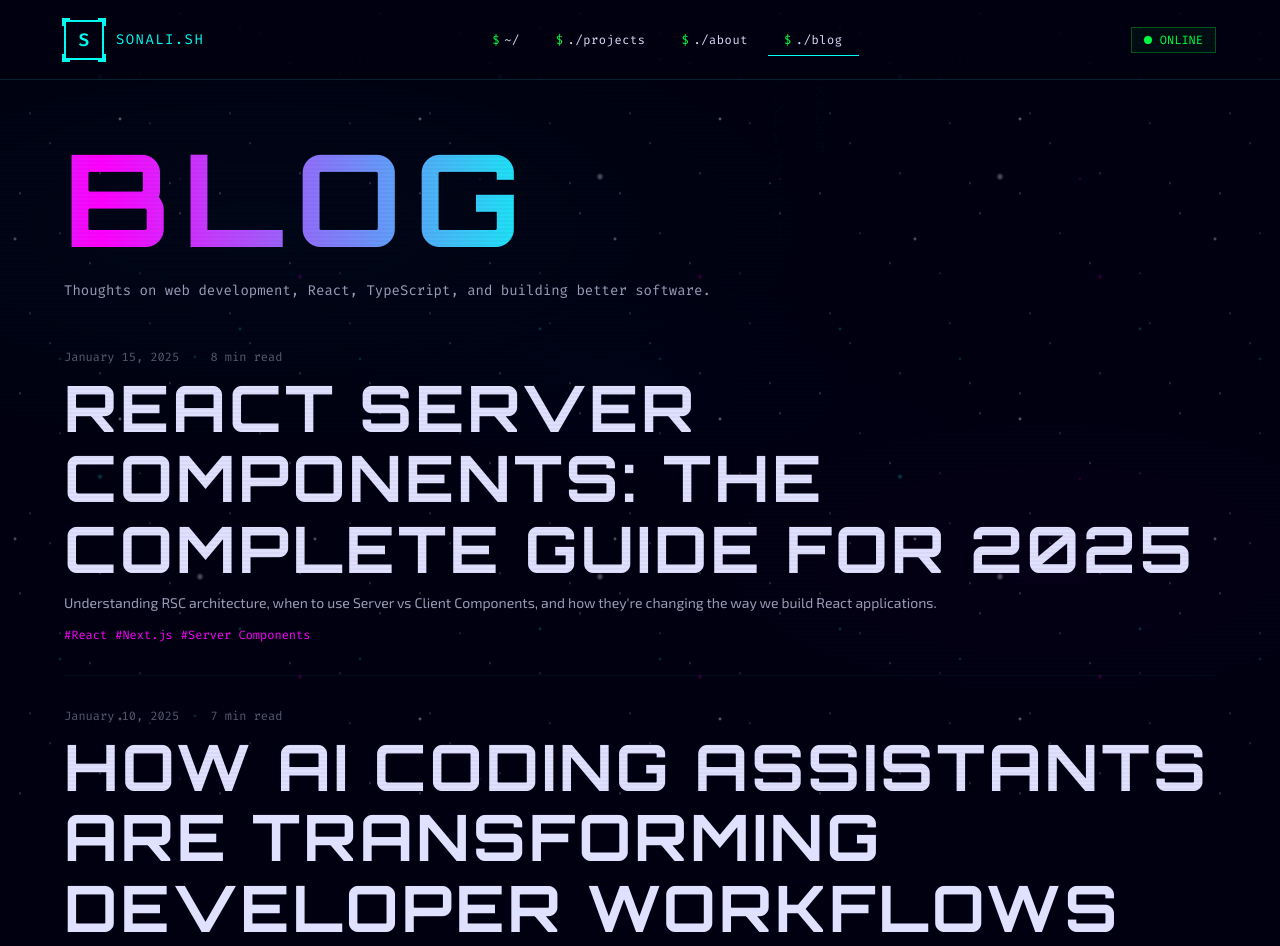
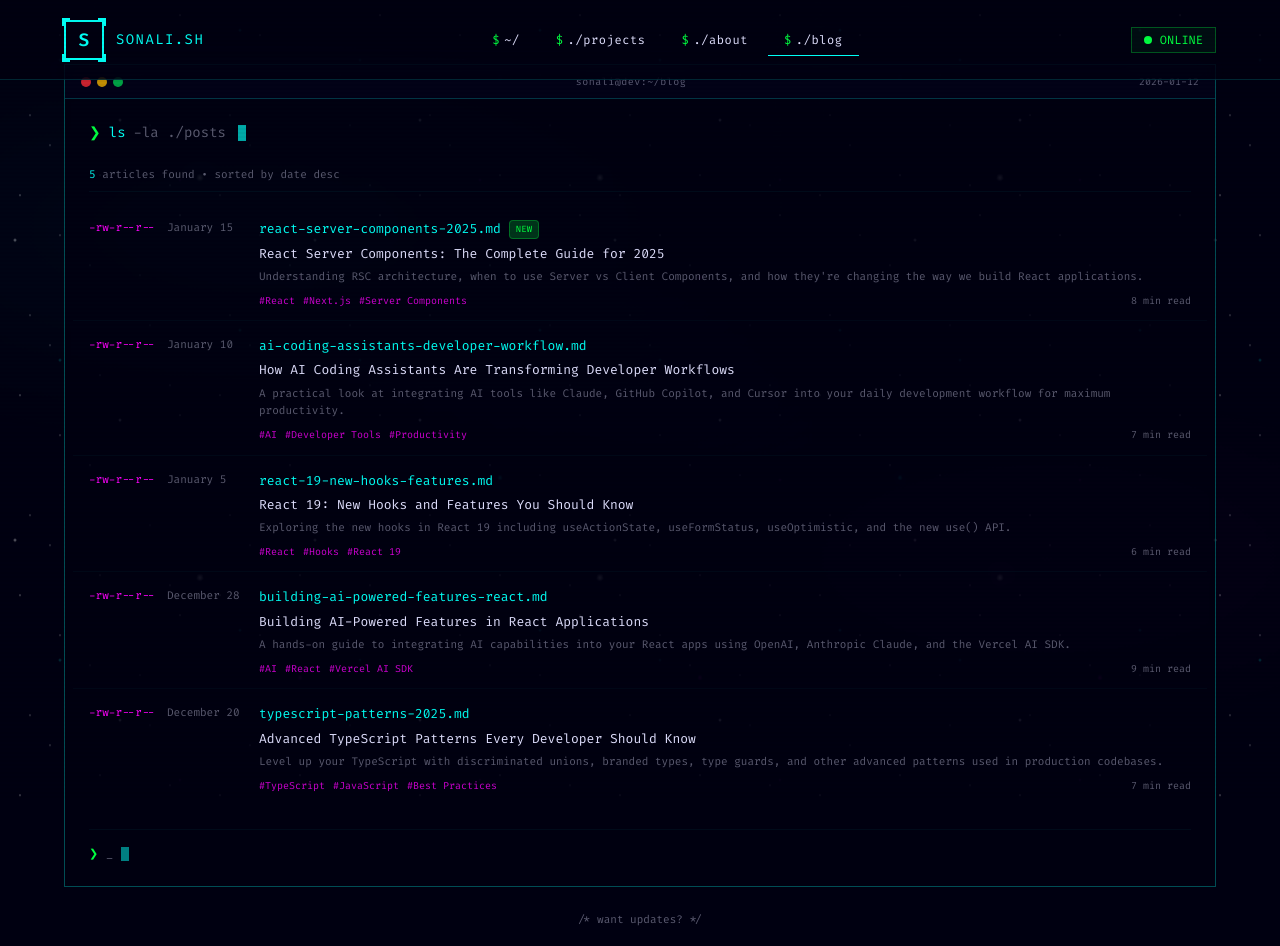
Before and after one commit to Sonali-Sharma-tech/portfolio, a Next.js app: page /blog in a window 1280 px wide. Shown: the top 946 px of the page. Built offline with nearby package versions, Linux system fonts and the light colour scheme.

Commit message:
feat(blog): add terminal-style cyberpunk blog listing

```diff
--- a/src/app/blog/page.tsx
+++ b/src/app/blog/page.tsx
@@ -9,73 +9,129 @@ export const metadata: Metadata = {
 
 export default function BlogPage() {
   const posts = getAllPosts();
+  const timestamp = new Date().toISOString().slice(0, 10);
 
   return (
-    <section className="section">
-      <div className="container max-w-4xl">
-        {/* Simple Header */}
-        <header className="mb-12">
-          <h1 className="text-3xl md:text-4xl font-display mb-3">
-            <span className="text-gradient-cyber">Blog</span>
-          </h1>
-          <p className="text-text-secondary font-mono text-sm">
-            Thoughts on web development, React, TypeScript, and building better software.
-          </p>
-        </header>
-
-        {/* Blog Posts List */}
-        <div className="space-y-8">
-          {posts.map((post, index) => (
-            <article
-              key={post.slug}
-              className={`group ${index !== posts.length - 1 ? "pb-8 border-b border-border/30" : ""}`}
-            >
-              <Link href={`/blog/${post.slug}`} className="block">
-                {/* Date & Reading Time */}
-                <div className="flex items-center gap-3 text-xs font-mono text-text-muted mb-2">
-                  <time dateTime={post.date}>{formatDate(post.date)}</time>
-                  <span className="text-border">•</span>
-                  <span>{post.readingTime}</span>
+    <section className="py-12 md:py-16">
+      <div className="container max-w-2xl">
+        {/* Terminal Window */}
+        <div className="border border-cyan/30 bg-space-void/80 backdrop-blur-sm">
+          {/* Terminal Header */}
+          <div className="flex items-center gap-2 px-4 py-2 border-b border-cyan/20 bg-space-deep/50">
+            <div className="flex gap-1.5">
+              <span className="w-2.5 h-2.5 rounded-full bg-red-500/80" />
+              <span className="w-2.5 h-2.5 rounded-full bg-yellow-500/80" />
+              <span className="w-2.5 h-2.5 rounded-full bg-green-500/80" />
+            </div>
+            <span className="flex-1 text-center text-[10px] font-mono text-text-muted tracking-wider">
+              sonali@dev:~/blog
+            </span>
+            <span className="text-[10px] font-mono text-text-muted">{timestamp}</span>
           </div>
 
-                {/* Title */}
-                <h2 className="text-xl md:text-2xl font-display text-text-primary group-hover:text-cyan transition-colors mb-2">
+          {/* Terminal Body */}
+          <div className="p-4 md:p-6 font-mono text-sm">
+            {/* Command Input */}
+            <div className="flex items-center gap-2 mb-6">
+              <span className="text-green">❯</span>
+              <span className="text-cyan">ls</span>
+              <span className="text-text-muted">-la ./posts</span>
+              <span className="w-2 h-4 bg-cyan/80 animate-pulse ml-1" />
+            </div>
+
+            {/* Output Header */}
+            <div className="text-[11px] text-text-muted mb-4 pb-2 border-b border-border/30">
+              <span className="text-cyan">{posts.length}</span> articles found • sorted by date desc
+            </div>
+
+            {/* Posts List */}
+            <div className="space-y-1">
+              {posts.map((post, index) => (
+                <Link
+                  key={post.slug}
+                  href={`/blog/${post.slug}`}
+                  className="group block py-3 border-b border-border/20 last:border-0 hover:bg-cyan/5 -mx-4 px-4 transition-colors"
+                >
+                  {/* File Entry Row */}
+                  <div className="flex items-start gap-3">
+                    {/* File Icon & Permissions */}
+                    <div className="flex-shrink-0 text-[11px] text-text-muted hidden sm:block">
+                      <span className="text-magenta">-rw-r--r--</span>
+                    </div>
+
+                    {/* Date */}
+                    <time
+                      dateTime={post.date}
+                      className="flex-shrink-0 text-[11px] text-text-muted w-20"
+                    >
+                      {formatDate(post.date).replace(/, \d{4}$/, "")}
+                    </time>
+
+                    {/* Main Content */}
+                    <div className="flex-1 min-w-0">
+                      {/* Title as filename */}
+                      <div className="flex items-center gap-2 mb-1">
+                        <span className="text-cyan group-hover:text-cyan group-hover:underline underline-offset-2 text-[13px]">
+                          {post.slug}.md
+                        </span>
+                        {index === 0 && (
+                          <span className="px-1.5 py-0.5 text-[9px] bg-green/20 text-green border border-green/30 rounded">
+                            NEW
+                          </span>
+                        )}
+                      </div>
+
+                      {/* Title & Excerpt */}
+                      <p className="text-text-primary text-[13px] leading-relaxed mb-1 group-hover:text-cyan transition-colors">
                         {post.title}
-                </h2>
-
-                {/* Excerpt */}
-                <p className="text-text-secondary text-sm leading-relaxed mb-3">
+                      </p>
+                      <p className="text-text-muted text-[11px] leading-relaxed line-clamp-2">
                         {post.excerpt}
                       </p>
 
-                {/* Tags */}
+                      {/* Tags as inline comments */}
                       {post.tags && (
-                  <div className="flex flex-wrap gap-2">
+                        <div className="flex flex-wrap gap-2 mt-2">
                           {post.tags.map((tag) => (
                             <span
                               key={tag}
-                        className="text-xs font-mono text-magenta"
+                              className="text-[10px] text-magenta/80"
                             >
                               #{tag}
                             </span>
                           ))}
+                          <span className="text-[10px] text-text-muted ml-auto">
+                            {post.readingTime}
+                          </span>
                         </div>
                       )}
+                    </div>
+                  </div>
                 </Link>
-            </article>
               ))}
             </div>
 
-        {/* Subscribe CTA - Simple */}
-        <div className="mt-16 pt-8 border-t border-border/30">
-          <p className="text-text-muted text-sm font-mono mb-3">
-            Want to get notified when I publish new articles?
+            {/* Footer Command */}
+            <div className="mt-6 pt-4 border-t border-border/30">
+              <div className="flex items-center gap-2 text-[11px]">
+                <span className="text-green">❯</span>
+                <span className="text-text-muted">_</span>
+                <span className="w-2 h-3.5 bg-cyan/60 animate-pulse" />
+              </div>
+            </div>
+          </div>
+        </div>
+
+        {/* Subscribe - Minimal */}
+        <div className="mt-6 text-center">
+          <p className="text-[11px] text-text-muted font-mono mb-2">
+            /* want updates? */
           </p>
           <Link
             href="mailto:sonali.sharma110114@gmail.com?subject=Subscribe%20to%20Blog"
-            className="text-cyan hover:text-magenta transition-colors text-sm font-mono"
+            className="text-[11px] font-mono text-cyan hover:underline underline-offset-2"
           >
-            Subscribe via email →
+            subscribe@sonali.sh →
           </Link>
         </div>
       </div>
```
Lines whose indentation alone changed are shown as unchanged.
